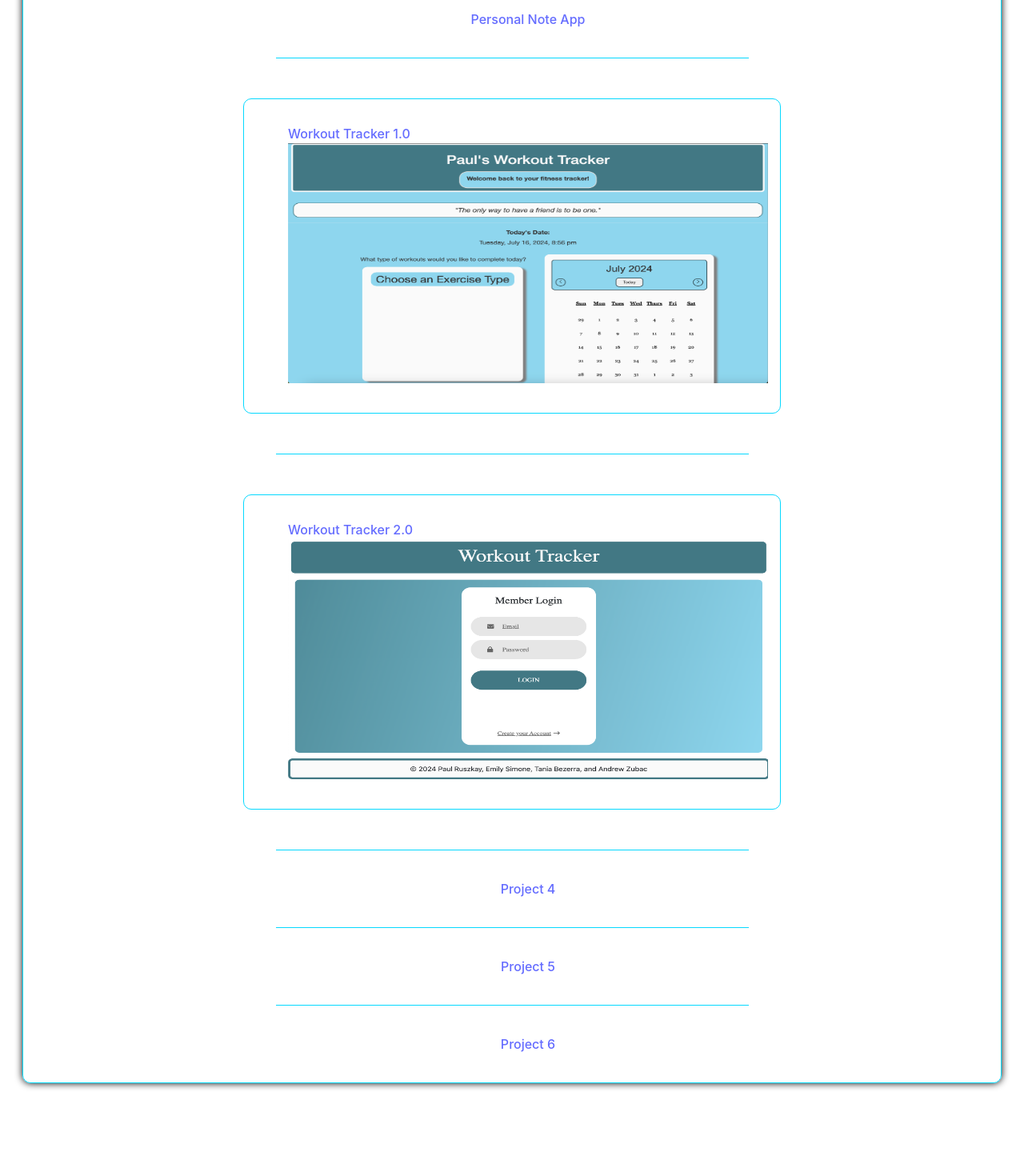
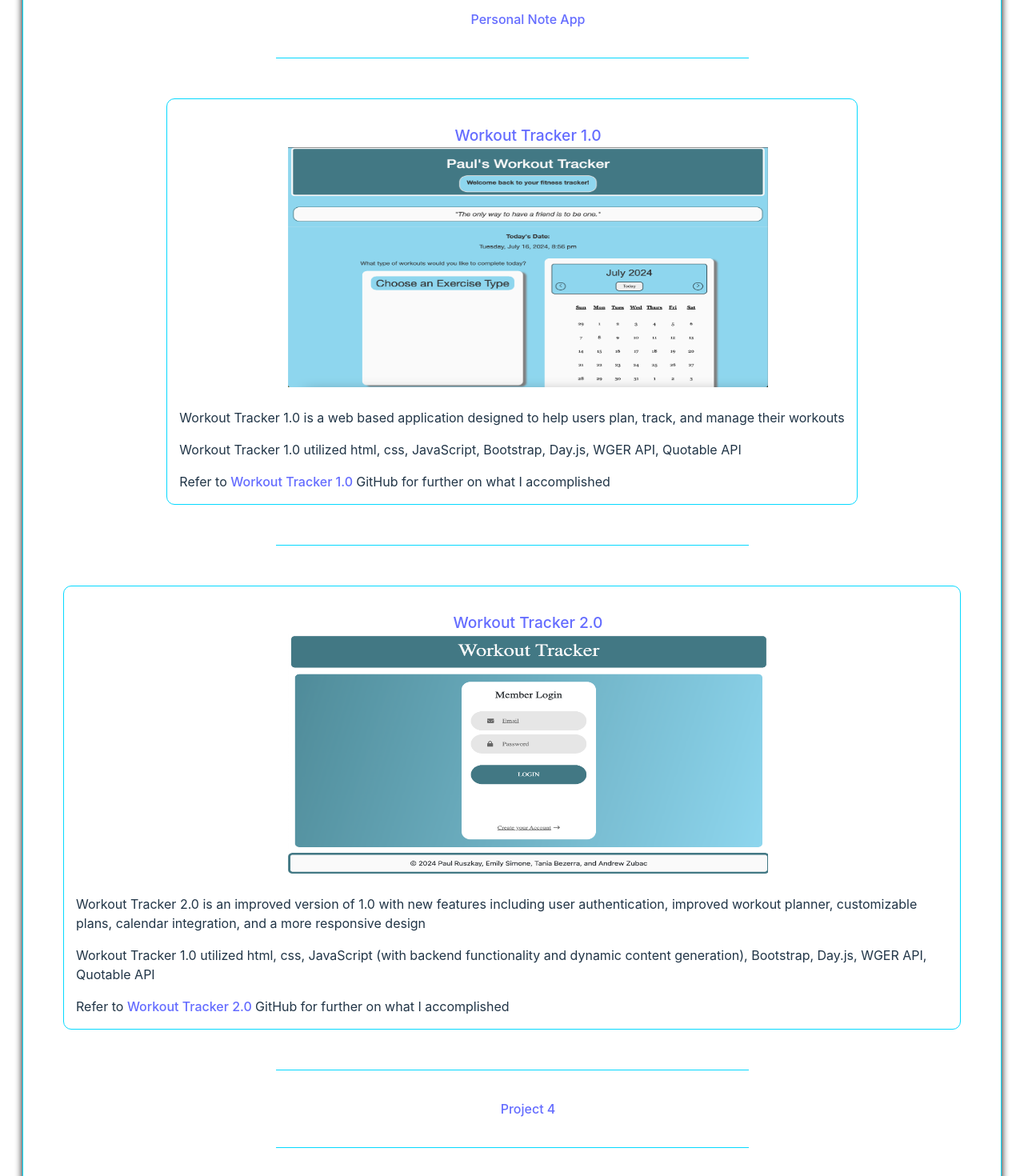
Before and after one commit to PaulRusz/Portfolio-example, a Next.js app: page /Portfolio in a window 1280 px wide. Shown: the part 989-2459 px from the top of the page at 80% size. Before the commit the page ends 2363 px from the top, so only its background shows below. Built offline with nearby package versions, Linux system fonts and the light colour scheme.

Commit message:
added portfolio information and examples

```diff
--- a/pages/Portfolio/Portfolio.module.scss
+++ b/pages/Portfolio/Portfolio.module.scss
@@ -18,7 +18,6 @@
 
 .portfolio p {
     margin-bottom: 1px;
-    align-items: center;
 
 }
 
--- a/pages/Portfolio/index.js
+++ b/pages/Portfolio/index.js
@@ -43,17 +43,23 @@ return (
         <div className={styles.divider2}></div>
         <div className={styles.projectDivider}>
         <ul>
-                <a href="hhttps://paulrusz.github.io/Group-Project1/" target="_blank" rel=""> Workout Tracker 1.0 <br></br>
+                <a className={styles.link} href="hhttps://paulrusz.github.io/Group-Project1/" target="_blank" rel=""> Workout Tracker 1.0 <br></br>
                 <Image src="/Workout1.0.png" alt="Workout App 1.0" width={600} height={300} /></a>
         </ul>
+        <p> Workout Tracker 1.0 is a web based application designed to help users plan, track, and manage their workouts</p>
+        <p> Workout Tracker 1.0 utilized html, css, JavaScript, Bootstrap, Day.js, WGER API, Quotable API </p>
+        <p> Refer to <a href="https://github.com/PaulRusz/Group-Project1">Workout Tracker 1.0 </a> GitHub for further on what I accomplished </p>
         </div>
 
         <div className={styles.divider2}></div>
         <div className={styles.projectDivider}>
         <ul>
-                <a href="https://workout-tracker-3b0i.onrender.com/" target="_blank" rel=""> Workout Tracker 2.0 <br></br>
+                <a className={styles.link} href="https://workout-tracker-3b0i.onrender.com/" target="_blank" rel=""> Workout Tracker 2.0 <br></br>
                 <Image src="/Workout2.png" alt="Workout App 2.0" width={600} height={300} /></a>
         </ul>
+        <p> Workout Tracker 2.0 is an improved version of 1.0 with new features including user authentication, improved workout planner, customizable plans, calendar integration, and a more responsive design </p>
+        <p> Workout Tracker 1.0 utilized html, css, JavaScript (with backend functionality and dynamic content generation), Bootstrap, Day.js, WGER API, Quotable API </p>
+        <p> Refer to <a href="https://github.com/emsim11/Group-Project2">Workout Tracker 2.0 </a> GitHub for further on what I accomplished </p>
         </div>
 
         <div className={styles.divider2}></div>
```
